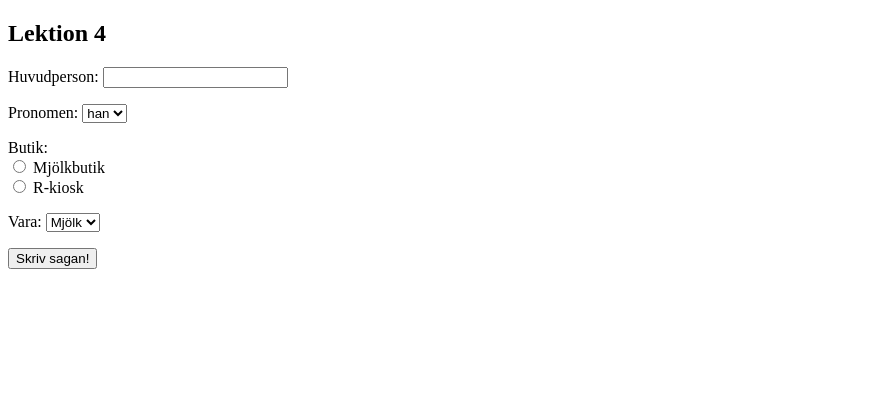
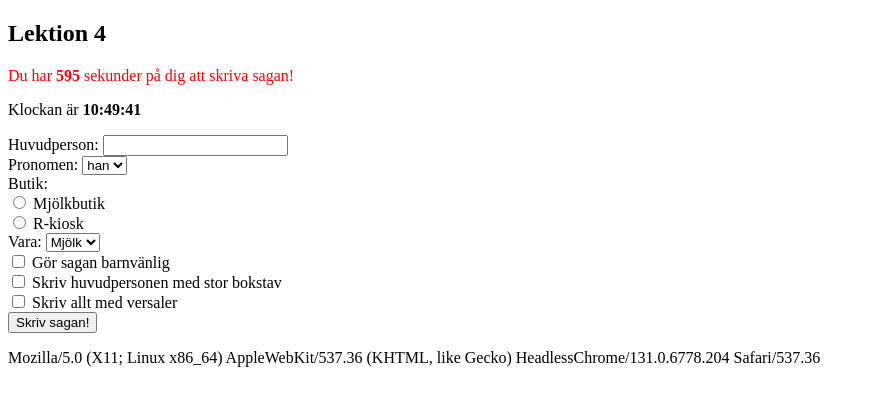
Before and after one commit to fw-teaching/fep-22-exempel, a plain HTML site: page lektion-4/index.html in a window 1280 px wide. Both pictures are taken after a click on the button "Skriv sagan!". Shown: the whole page, without its empty margins (0-875 px from the left). Drawn offline with Linux system fonts and the light colour scheme.

Commit message:
Lektion 4

```diff
--- a/lektion-4/index.html
+++ b/lektion-4/index.html
@@ -9,26 +9,28 @@
 <body>
     <h2>Lektion 4</h2>
 
+    <p style="color: red;">Du har <b id="sek-output">n</b> sekunder på dig att skriva sagan!</p>
+    <p>Klockan är <b id="kl"></b></p>
 
     <form method="post">
-        <p>
+        <div>
             Huvudperson:
             <input type="text" id="huvudperson">
-        </p>
-        <p>
+        </div>
+        <div>
             Pronomen:
             <select id="pronomen">
                 <option>han</option>
                 <option>hon</option>
                 <option>hen</option>
             </select>
-        </p>
-        <p>
+        </div>
+        <div>
             Butik:<br>
             <input type="radio" name="butik" value="mjölkbutiken"> Mjölkbutik<br>
             <input type="radio" name="butik" value="R-kiosken"> R-kiosk
-        </p>
-        <p>
+        </div>
+        <div>
             Vara:
             <select id="vara">
                 <option value="mjölk">Mjölk</option>
@@ -36,14 +38,25 @@
                 <option value="öl">Öl</option>
                 <option value="vin">Vin</option>
             </select>
-        </p>
-        <p>
+        </div>
+        <div>
+            <input type="checkbox" id="for-kids"> Gör sagan barnvänlig
+        </div>
+        <div>
+            <input type="checkbox" id="capitalize"> Skriv huvudpersonen med stor bokstav
+        </div>
+        <div>
+            <input type="checkbox" id="to-upper"> Skriv allt med versaler
+        </div>
+        <div>
             <input type="button"
                 value="Skriv sagan!"
                 onclick="skrivSaga()">
-        </p>
+        </div>
 
-        <div id="sagan"></div>
+        <p id="sagan"></p>
+
+        <p id="user-agent"></p>
 
     </form>
 
--- a/lektion-4/script-4.js
+++ b/lektion-4/script-4.js
@@ -1,18 +1,70 @@
+
+let sekunder = 600;
+document.getElementById("sek-output").innerText = sekunder;
+const countdown = setInterval(function() {
+    sekunder--;
+    document.getElementById("sek-output").innerText = sekunder;
+    if (sekunder <= 0) {
+        alert("Tiden är ute!");
+        clearInterval(countdown);
+        //location.href = "";
+        location.reload(true); // ladda om sidan
+    }
+
+    let d = new Date();
+    document.getElementById("kl").innerText = d.getHours()
+        +  ":" + d.getMinutes() // 0-59
+        +  ":" + ("0" + d.getSeconds()).slice(-2);  // "00"-"59"
+            // Lägg till en nolla före, slicea sedan de två sista tecknen!
+
+}, 1000);
+
 
 function skrivSaga() {
+    clearInterval(countdown);
+
     console.log("funkar!")
 
-    const huvudperson = document.querySelector("#huvudperson").value;
+    let huvudperson = document.querySelector("#huvudperson").value;
     const pronomen = document.querySelector("#pronomen").value;
     const butik = document.querySelector("input[name=butik]:checked").value;
     // input[name=butik]:checked ==> input-tag med name="butik", :checked = ikryssad
     const vara = document.querySelector("#vara").value;
+
+    if (document.getElementById("capitalize").checked) {
+        const huvudpersonArr = huvudperson.split(" "); // skapa array "ord för ord"
+
+        for (let i = 0; i < huvudpersonArr.length; i++) { // loopa igenom ord-arrayen
+
+            let first_char = huvudpersonArr[i].charAt(0); // plocka ut första tecknet
+            let the_rest = huvudpersonArr[i].slice(1); // plocka ut resten
+
+            // skriv över det nuvarande ordet i arrayen med en ny version
+            huvudpersonArr[i] = first_char.toUpperCase() + the_rest;
+        }
+        // joina ihop arrayen med mellanslag för att få tillbaka teckensträngen
+        huvudperson = huvudpersonArr.join(" ");
+    }
 
     let saga = `Från ${butik} klockan fem
         ${huvudperson} gick hem.
         En kanna full med ${vara} ${pronomen} bar
         och vägen lång och kuslig var...`;
 
+    // Kolla om elementet med id "for-kids" är ikryssat
+    if (document.getElementById("for-kids").checked) {
+        saga = saga.replace(" öl", " saft");
+        saga = saga.replace(" vin", " saft");
+    }
+
+    if (document.getElementById("to-upper").checked) {
+        saga = saga.toUpperCase();
+    }
+
+    // Till sist, skriv ut den färdiga sagan!
     document.getElementById("sagan").innerText = saga;
 
 }
+
+// Skriv ut info om browsern
+document.querySelector("#user-agent").innerText = navigator.userAgent;
```
Also changed, not shown: index.html (+1 -1 lines).
